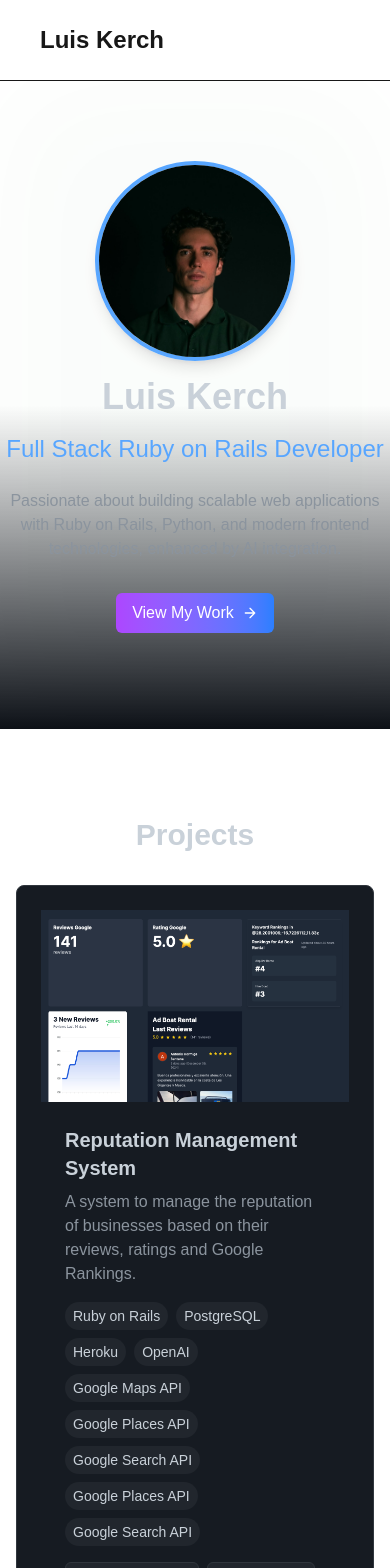
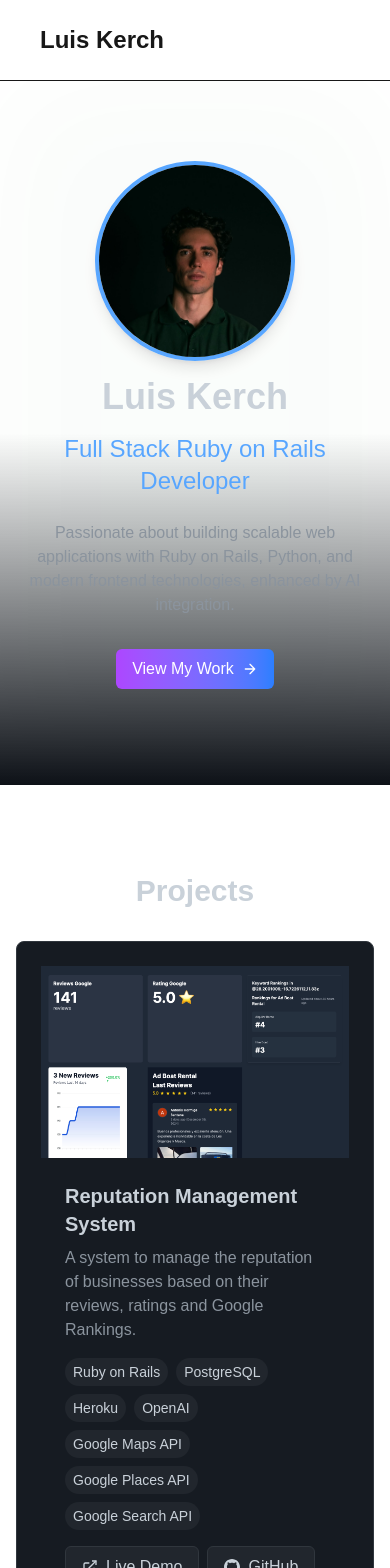
Before and after one commit to luiskcc/luis-portfolio-app, a Next.js app: page / in a window 390 px wide. Shown: the top 1568 px of the page. Built offline with nearby package versions, Linux system fonts and the light colour scheme.

Commit message:
adjusted stars js

```diff
--- a/src/app/Hero.js
+++ b/src/app/Hero.js
@@ -4,7 +4,7 @@ import Link from "next/link";
 
 export default function Hero() {
     return(
-    <section className="py-20 text-center relative overflow-hidden" data-controller="hero-animation">
+    <section className="py-20 px-4 lg:px-20 text-center relative overflow-hidden" data-controller="hero-animation">
     {/* Background effects */}
         <div className="absolute inset-0 z-0">
             <div className="absolute inset-0 bg-[#238636] opacity-2 filter blur-3xl"></div>
--- a/src/app/Projects.js
+++ b/src/app/Projects.js
@@ -7,7 +7,7 @@ export default function Projects() {
             title: "Reputation Management System",
             description: "A system to manage the reputation of businesses based on their reviews, ratings and Google Rankings.",
             imageUrl: "/reputation.png",
-            technologies: ["Ruby on Rails", "PostgreSQL", "Heroku", "OpenAI", "Google Maps API", "Google Places API", "Google Search API", "Google Places API", "Google Search API"],
+            technologies: ["Ruby on Rails", "PostgreSQL", "Heroku", "OpenAI", "Google Maps API", "Google Places API", "Google Search API"],
             liveUrl: "https://skyrocketreviews.co.uk/",
             githubUrl: "https://github.com/luiskcc/reputation-app-mvp"
         },
```
